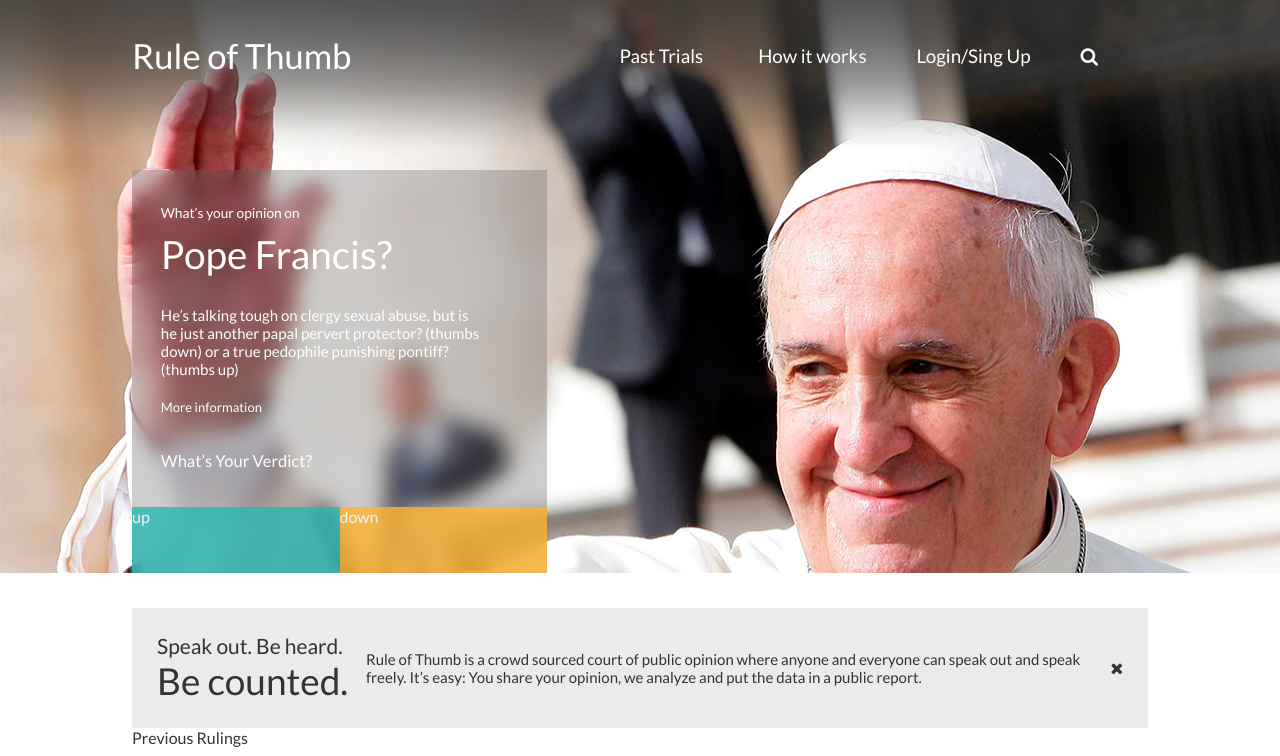
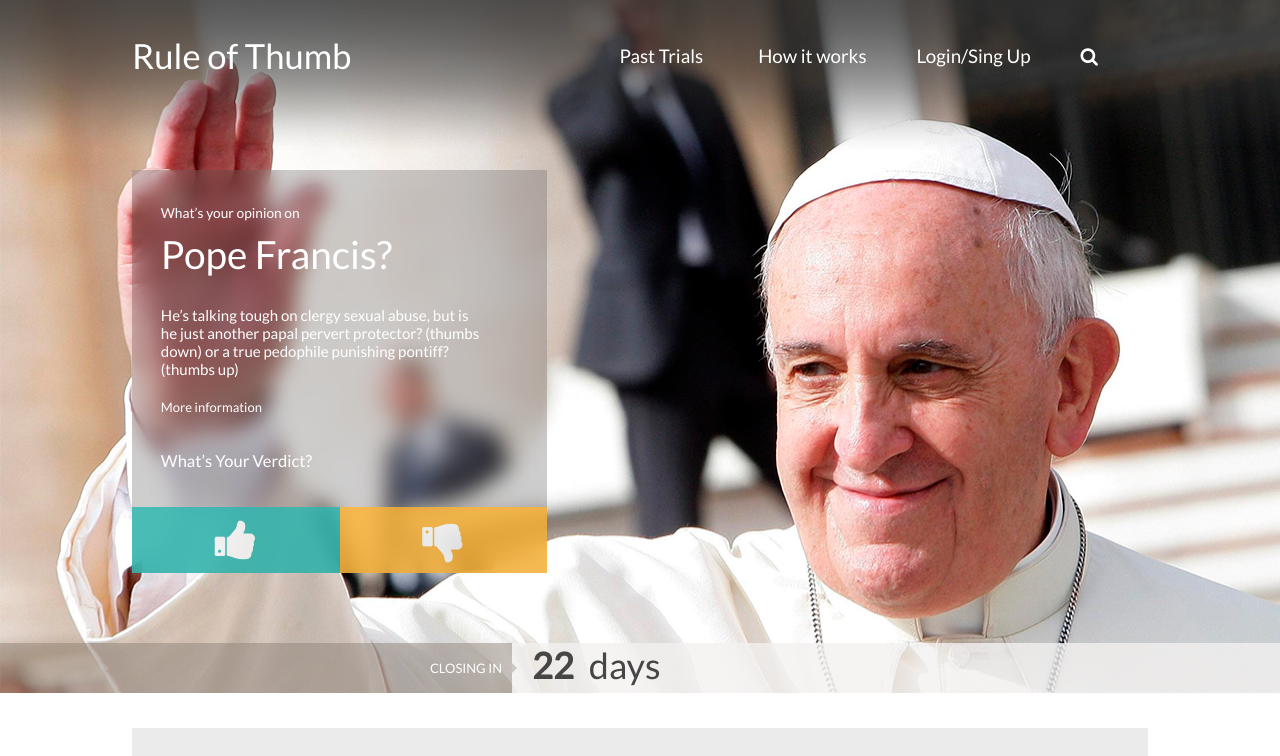
Before and after one commit to nancyvgb/ruleofThumb, an Angular app: page / in a window 1280 px wide. Shown: the top 756 px of the page. Built offline with nearby package versions, Linux system fonts and the light colour scheme.

Commit message:
added closing banner

```diff
--- a/src/app/home-section/home-section.component.html
+++ b/src/app/home-section/home-section.component.html
@@ -24,9 +24,20 @@
             <p class="section__text--veredict">What’s Your Verdict?</p>
           </div>
           <div class="section__pope-thums">
-              <span class="section__pope-thums--up"> up </span>
-              <span class="section__pope-thums--down"> down</span>
+              <span class="section__pope-thums--up"> <i class="fa fa-thumbs-up" aria-hidden="true"></i> </span>
+              <span class="section__pope-thums--down">  <i class="fa fa-thumbs-down" aria-hidden="true"></i></span>
           </div>
         </div>
     </div>
+    <div class="section__closing">
+        <div class="section__closing--in">
+            <p>CLOSING IN</p>
+        </div>
+        <div class="arrow-left"></div>
+        <div class="section__closing--days">
+           <span class="text-space">22</span>
+           <span class="text-light">days</span>
+
+        </div>
+    </div>
 </section>
--- a/src/app/home-section/home-section.component.scss
+++ b/src/app/home-section/home-section.component.scss
@@ -43,6 +43,7 @@
         backdrop-filter: blur(10px);
         -webkit-backdrop-filter: blur(10px);
         width: calc(170px + (495 - 170) * ((100vw - 300px) / (1600 - 300)));
+        margin-bottom: 70px;
         .section-text-wrapper {
             height:  calc(100px + (370 - 100) * ((100vw - 300px) / (1600 - 300)));
             padding-left: calc(10px + (35 - 10) * ((100vw - 300px) / (1600 - 300)));
@@ -79,29 +80,70 @@
             display: flex;
             span {
                 width: 50%;
+                i {font-size: 45px;}
                 &.section__pope-thums--up {
+                    align-items: center;
+                    justify-content: center;
+                    display: flex;
                     opacity: 0.8;
                     background-color: #28b7b0;
 
                 }
                 &.section__pope-thums--down {
+                    align-items: center;
+                    justify-content: center;
+                    display: flex;
                     opacity: 0.8;
                     background-color: #feb432;
                 }
             }
         }
        }
-    // width: calc(100% - 264px);
-    // display: flex;
-    // width: calc(100% - 264px);
-    // margin:auto;
-    // .section__opinion--pope {
-    //     display: grid;
-    //     height: 495px;
-    //     width: 450px;
-    //     background-color: #605d5d;
-    // }
    }
+   .section__closing {
+    height: 50px;
+    display: flex;
+    align-items: center;
+    justify-content: center;
+    background-color: rgba(147, 134, 122, .3);
+    .section__closing--in {
+        width: 40%;
+        height: 50px;
+        background-color: rgba(147, 134, 122, .3);
+        p {
+            margin-right: 10px;
+            font-size: 13px;
+            text-align: right;
+            line-height: 25px;
+        }
+        /* background-color: #93867a;
+        opacity: 0.3; */
+    }
+    .arrow-left {
+        width: 0;
+        height: 0;
+        border-top: 5px solid transparent;
+        border-bottom: 5px solid transparent;
+        border-left: 5px solid rgba(147, 134, 122, .4);
+        position: absolute;
+        left: 40%
+    }
+    .section__closing--days {
+        color: #464646;
+        width: 60%;
+        font-size: 36px;
+        font-weight: bold;
+        background-color: rgba(255, 255, 255, .7);
+        height: 50px;
+        .text-space {
+            margin-left: 20px;
+            margin-right: 15px;
+        }
+        .text-light {
+            font-weight: lighter;
+        }
+    }
+}
 
 }
 
@@ -154,7 +196,6 @@
                     }
                     margin-right: 10px;
                 }
-
             }
         }
         .section__container {
@@ -165,10 +206,8 @@
             }
 
            }
-
-    }
-
-    }
+        }
+     }
 
     /* Smartphones (landscape) ----------- */
     @media only screen and (min-width : 321px) {
--- a/src/app/previous-rulings/previous-rulings.component.ts
+++ b/src/app/previous-rulings/previous-rulings.component.ts
@@ -30,5 +30,4 @@ export class PreviousRulingsComponent implements OnInit {
   return '../assets/' + personality.img
   }
 
-
 }
```
